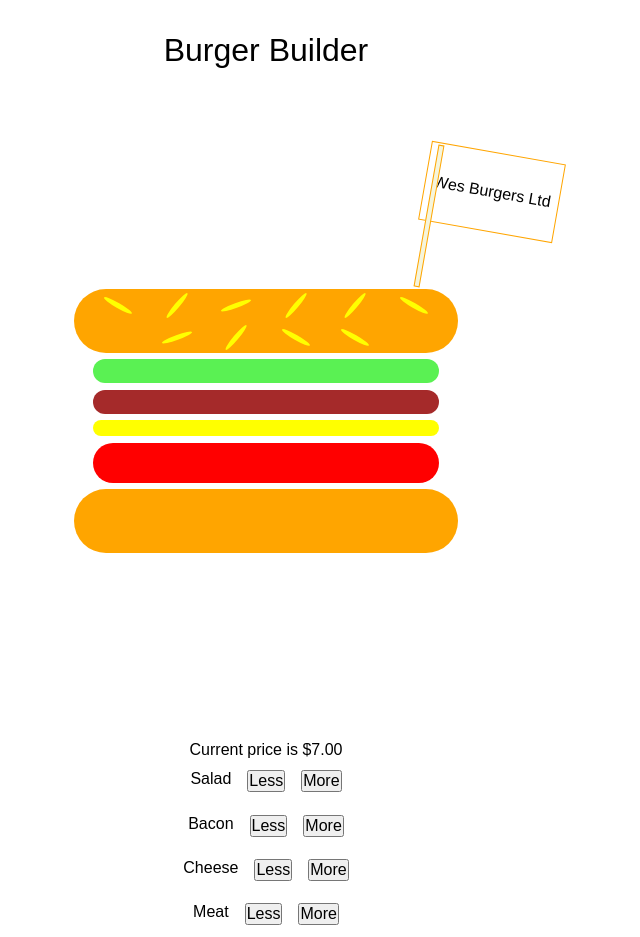
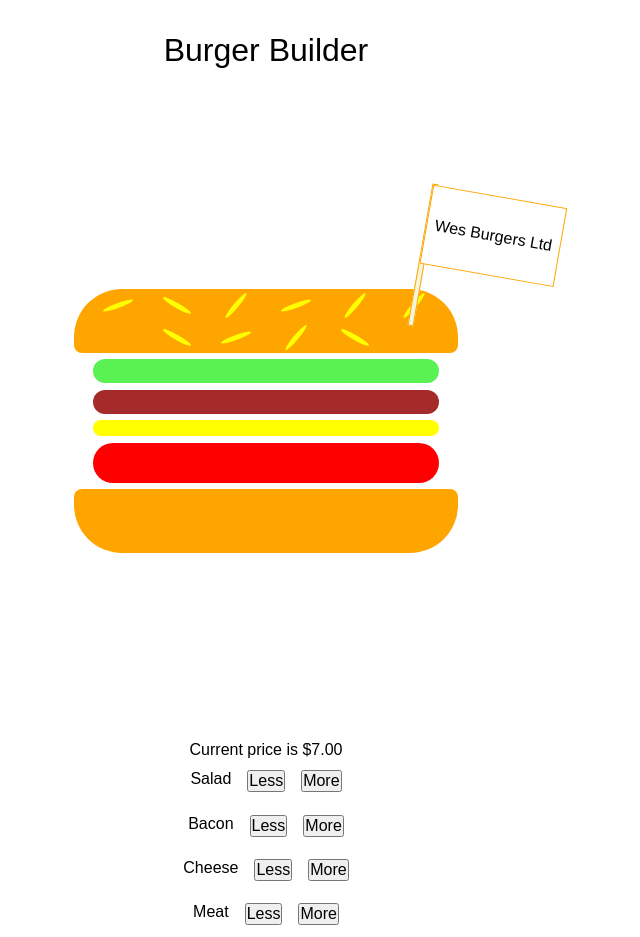
Before and after one commit to Wesssz/burger-builder, a React (Create React App) app: page / in a window 1280 px wide. Shown: the whole page, without its empty margins (374-1014 px from the left). Built offline with nearby package versions, Linux system fonts and the light colour scheme.

Commit message:
Fixed Flag absolute position

```diff
--- a/src/Atoms/Bread.js
+++ b/src/Atoms/Bread.js
@@ -3,13 +3,16 @@ import style from "./Bread.module.css";
 
 const Bread = props => {
   const Seeds = () => {
-    return props.top ? <div className={style.Seeds}></div> : null;
+    return props.bread === "Top" ? <div className={style.Seeds}></div> : null;
   };
 
   return (
-    <div className={style.Bread}>
-      {props.top ? <div className={style.Flag}>Wes Burgers Ltd</div> : null}
-      {props.top ? <div className={style.FlagPole}></div> : null}
+    <div className={style[props.bread]}>
+      {props.bread === "Top" ? (
+        <div className={style.FlagPole}>
+          <div className={style.Flag}>Wes Burgers Ltd</div>
+        </div>
+      ) : null}
       <Seeds />
       <Seeds />
       <Seeds />
--- a/src/Atoms/Bread.module.css
+++ b/src/Atoms/Bread.module.css
@@ -1,37 +1,45 @@
-.Bread {
+.Top,
+.Bottom {
+  position: relative;
   justify-content: center;
   align-items: center;
   height: 2em;
   margin: 0.2em 0em;
-  border-radius: 2em;
   height: 4em;
   width: 30%;
   background-color: orange;
+}
+
+.Top {
+  border-radius: 3em 3em 0.5em 0.5em;
+}
+
+.Bottom {
+  border-radius: 0.5em 0.5em 3em 3em;
+}
+
+.FlagPole {
+  display: block;
+  position: absolute;
+  bottom: 40%;
+  left: 90%;
+  z-index: 1;
+  height: 9em;
+  width: 0.4em;
+  background-color: beige;
+  border: solid 1px orange;
+  transform: rotate(10deg);
 }
 
 .Flag {
   align-items: center;
   justify-content: center;
   position: absolute;
-  right: 27%;
-  top: 19%;
+  z-index: 1;
   height: 5em;
   width: 8.5em;
   background-color: white;
   border: solid 1px orange;
-  transform: rotate(10deg);
-}
-
-.FlagPole {
-  display: block;
-  position: absolute;
-  right: 37%;
-  top: 18%;
-  height: 9em;
-  width: 0.4em;
-  background-color: beige;
-  border: solid 1px orange;
-  transform: rotate(10deg);
 }
 
 .Seeds {
--- a/src/Molecules/Burger.js
+++ b/src/Molecules/Burger.js
@@ -28,7 +28,7 @@ const Burger = ({ burgerState }) => {
 
   return (
     <div className={style.Burger}>
-      <Bread bread="Top" top="top" />
+      <Bread bread="Top" />
       {currentBurger}
       <Bread bread="Bottom" />
     </div>
```
